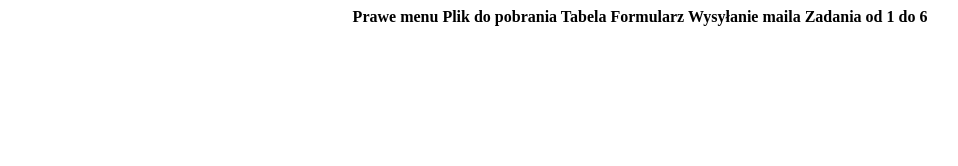
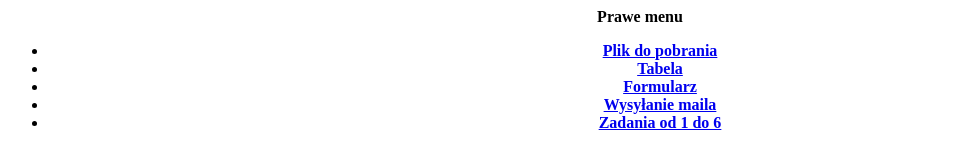
Before and after one commit to titoszek/szkola.github.io, a plain HTML site: page prawe_Dzieninis.html in a window 1280 px wide. Shown: the whole page, without its empty margins (0-958 px from the left). Drawn offline with Linux system fonts and the light colour scheme.

Commit message:
Update prawe_Dzieninis.html

```diff
--- a/prawe_Dzieninis.html
+++ b/prawe_Dzieninis.html
@@ -6,10 +6,12 @@
 		</head>
 		<body>
 			<center><b>Prawe menu
-<href="plik.zip">Plik do pobrania
-<href="tabela_dzieninis.html" target="obszar_glowny">Tabela
-<href="formularz_dzieninis.html" target="obszar_glowny">Formularz
-<href="mailto:mkryniew@ids.gda.pl"> Wysyłanie maila
-<href="index.html" target="obszar_glowny">Zadania od 1 do 6
+				<ul>
+<li><a href="plik.zip">Plik do pobrania</li>
+<li><a href="tabela_dzieninis.html" target="obszar_glowny">Tabela</li>
+<li><a href="formularz_dzieninis.html" target="obszar_glowny">Formularz</li>
+<li><a href="mailto:mkryniew@ids.gda.pl"> Wysyłanie maila</li>
+<li><a href="index.html" target="obszar_glowny">Zadania od 1 do 6</li>
+	</ul>
 		</body>
 	</html>
```
